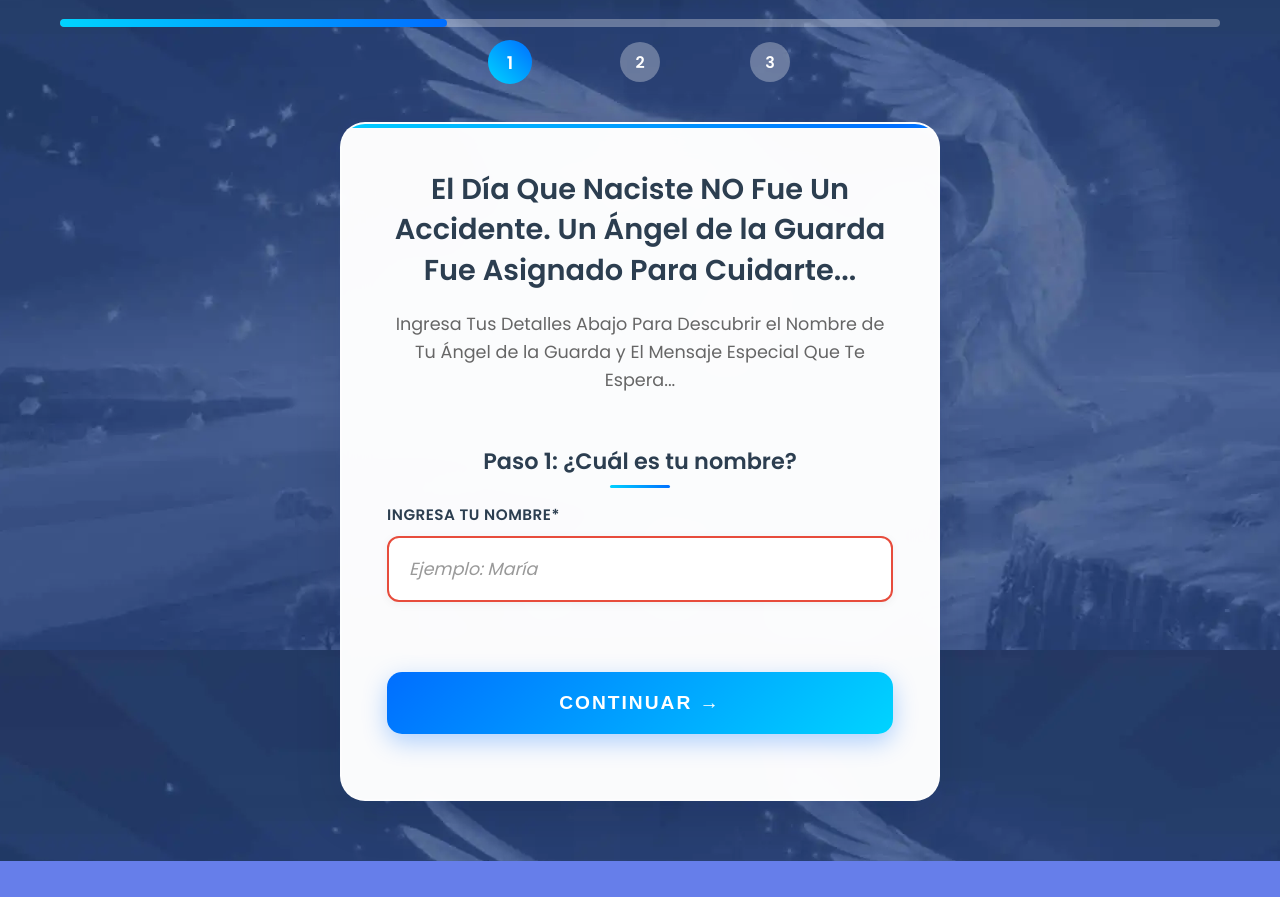
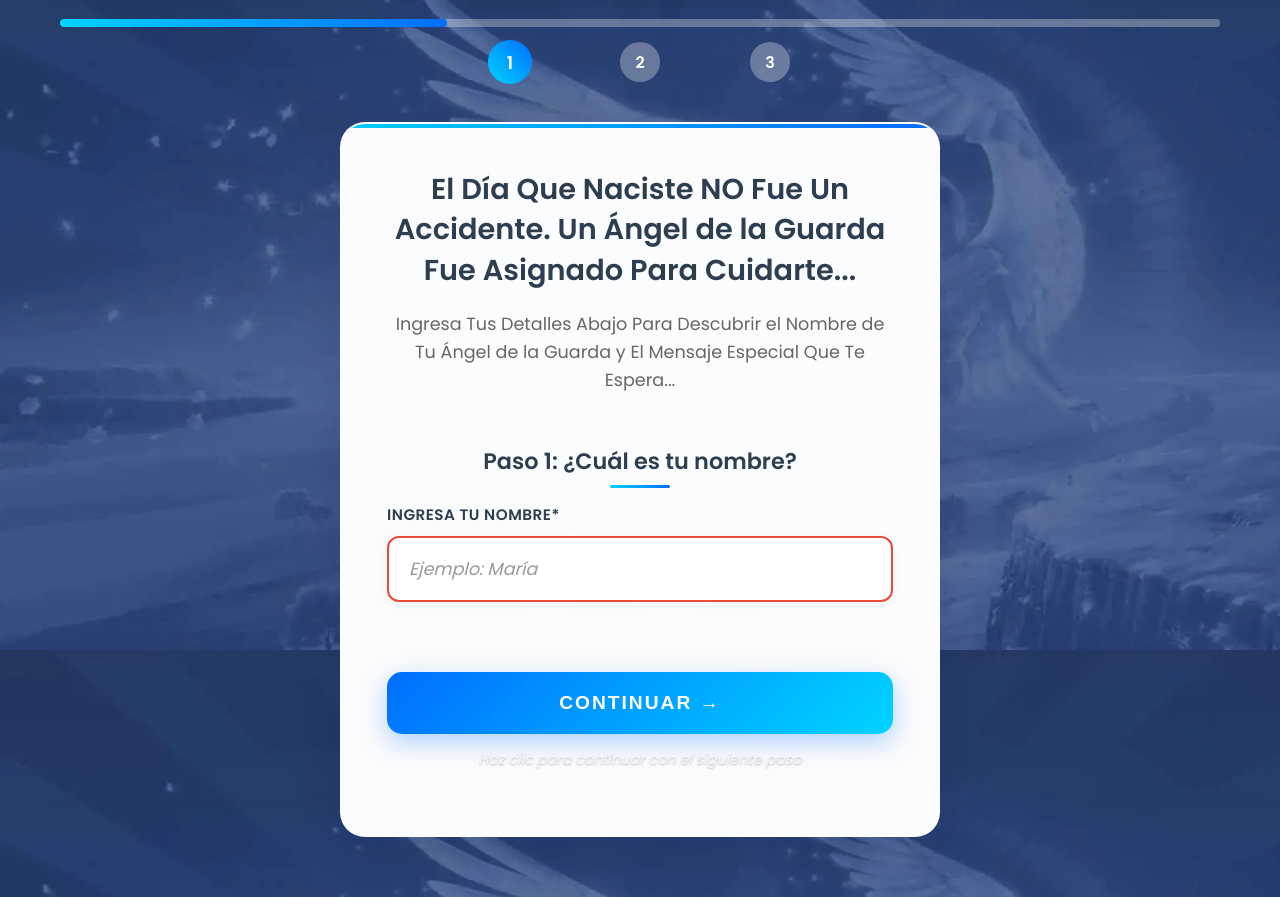
Before and after one commit to DiRochaaaaa/angel, a website: page index.html in a window 1280 px wide. Shown: the part 150-1047 px from the top of the page. Before the commit the page ends 1011 px from the top, so only its background shows below. Drawn offline with Linux system fonts and the light colour scheme.

Commit message:
feat(ui): add download instruction text to action buttons
Add instructional text below each action button to guide users through the process. The text uses a consistent styling with subtle opacity and shadow for better readability without distracting from the main actions.

```diff
--- a/assets/css/styles.css
+++ b/assets/css/styles.css
@@ -398,6 +398,18 @@ body {
 .offer-text {
     font-weight: 700;
     text-shadow: 0 2px 4px rgba(0, 0, 0, 0.3);
+}
+
+/* Download Instruction Text */
+.download-instruction {
+    text-align: center;
+    color: rgba(255, 255, 255, 0.8);
+    font-size: 0.9rem;
+    font-style: italic;
+    margin-top: 15px;
+    margin-bottom: 0;
+    text-shadow: 0 1px 2px rgba(0, 0, 0, 0.3);
+    opacity: 0.9;
 }
 
 .step-content {
--- a/index.html
+++ b/index.html
@@ -200,6 +200,7 @@
                             <input type="text" id="firstName" name="firstName" placeholder="Ejemplo: María" required>
                         </div>
                         <button class="continue-btn" onclick="nextStep(); if(typeof fbq !== 'undefined') { fbq('track', 'Lead'); }">Continuar →</button>
+                        <p class="download-instruction">Haz clic para continuar con el siguiente paso</p>
                     </div>
                 </div>
             </div>
@@ -269,6 +270,7 @@
                             </div>
                         </div>
                         <button class="continue-btn" onclick="generateReading(); if(typeof fbq !== 'undefined') { fbq('track', 'CompleteRegistration'); }">¡Sí, Muestra Mi Resultado! →</button>
+                        <p class="download-instruction">Haz clic para generar tu lectura personalizada</p>
                     </div>
                 </div>
             </div>
@@ -305,6 +307,7 @@
                             </div>
 
                             <button class="discover-btn" onclick="showOffer(); if(typeof fbq !== 'undefined') { fbq('track', 'ViewContent'); fbq('track', 'VideoView'); }" id="discoverBtn">Haz Clic Aquí Para Descubrir Cómo Conectarte Con El Arcángel Sariel</button>
+                            <p class="download-instruction">Haz clic para acceder a tu guía espiritual completa</p>
                         </div>
                     </div>
                 </div>
@@ -328,6 +331,7 @@
                             <!-- Container do Botão sobre a VSL -->
                             <div class="vsl-btn-container esconder">
                                 <button class="vsl-overlay-btn" onclick="document.getElementById('offer-box').scrollIntoView({behavior: 'smooth'});">Añadir al Carrito</button>
+
                             </div>
 
                             <div class="offer-box esconder" id="offer-box">
@@ -341,6 +345,9 @@
                                     <span class="cart-icon">🛒</span>
                                     <span class="cart-text">Agregar Al Carrito</span>
                                 </button>
+
+                                <!-- Texto de instrução para download -->
+                                <p class="download-instruction">Haz clic en el botón para descargar tu reporte instantáneamente</p>
                             </div>
 
                             <!-- Container de Provas Sociais -->
@@ -451,6 +458,7 @@
                                       <span class="offer-icon">🎁</span>
                                       <span class="offer-text">Recibir guía espiritual ya</span>
                                   </button>
+                                  <p class="download-instruction">Haz clic para obtener tu reporte premium ahora</p>
                                  </div>
                             </div>
                         </div>
```
